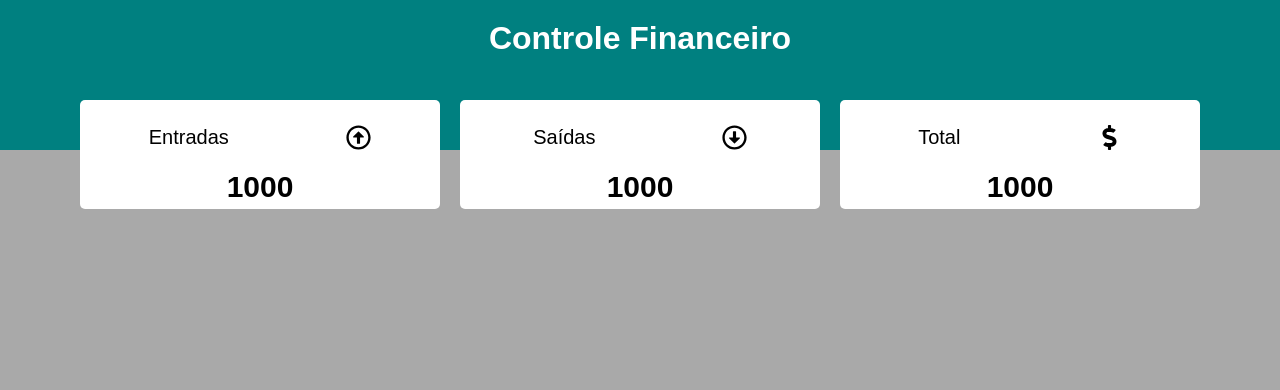
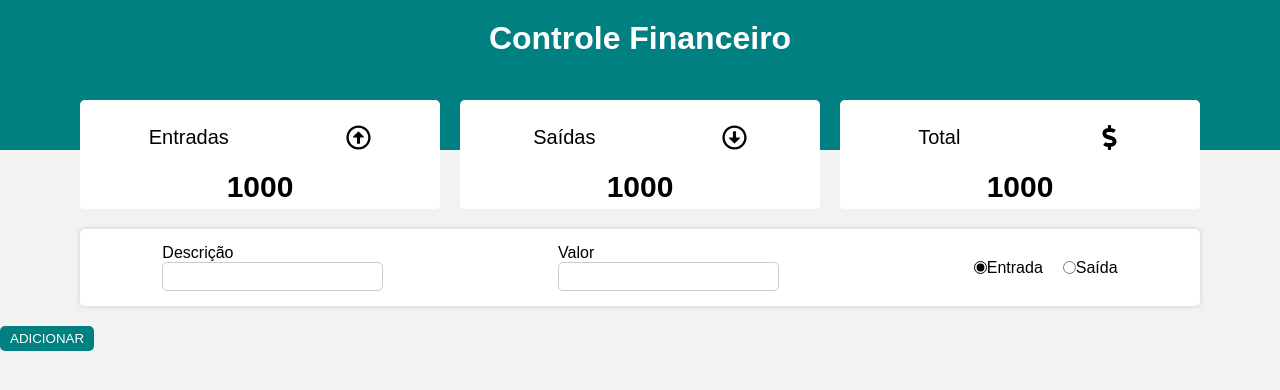
Before and after one commit to vitoriarx/controle-financeiro, a React (Create React App) app: page / in a window 1280 px wide. Shown: the top 390 px of the page. Built offline with nearby package versions, Linux system fonts and the light colour scheme.

Commit message:
update inputs

```diff
--- a/src/App.js
+++ b/src/App.js
@@ -2,12 +2,14 @@
 import Header from "./components/header";
 import Resume from "./components/resume";
 import GlobalStyle from "./styles/global";
+import Form from "./components/form";
 
 const App = () => {
     return (
         <>
             <Header />
             <Resume />
+            <Form />
             <GlobalStyle />
         </>
     )
--- /dev/null
+++ b/src/components/form/index.js
@@ -0,0 +1,53 @@
+import React, {useState} from 'react';
+import {Container, InputContent, Label, Input, RadioGroup, Button} from "./styles"
+
+
+const Form = () => {
+    const [desc, setDesc] = useState("");
+    const [amount, setAmount] = useState("");
+    const [isExpense, setExpense] = useState(false);
+
+    const handleSave =() => {
+        if(!desc || !amount){
+            alert("Informe a descrição e o valor!");
+            return;
+        } else if(amount < 1){
+            alert("O valor tem que ser positivo!");
+            return;
+        }
+    }
+    return(
+        <>
+            <Container>
+                <InputContent>
+                    <Label>Descrição </Label>
+                    <Input value={desc} onChange={(e) => setDesc(e.target.valeu)}/>
+                </InputContent>
+
+                <InputContent>
+                    <Label>Valor</Label>
+                    <Input value={amount}
+                    type="number"
+                    onChange={(e) => setAmount(e.target.value)}/>
+                </InputContent>
+
+                <RadioGroup>
+                    <Input type="radio"
+                    id='rIncome'
+                    defaultChecked name='group1'
+                    onChange={() => setExpense(!isExpense)}/>
+                    <Label htmlFor='rIncome'>Entrada</Label>
+
+
+                    <Input type='radio' id='rExpenses' name='group1' onChange={() => setExpense(!isExpense)} />
+                    <Label htmlFor='rExpenses'>Saída</Label>
+                </RadioGroup>
+            </Container>
+
+            <RadioGroup />
+            <Button onClick={handleSave}>ADICIONAR</Button>
+        </>
+    )
+};
+
+export default Form;
--- /dev/null
+++ b/src/components/form/styles.js
@@ -0,0 +1,55 @@
+import styled from 'styled-components';
+
+export const Container = styled.div`
+    max-width: 1120px;
+    margin: 20px auto;
+    width: 98%;
+    background-color: #fff;
+    box-shadow: 0px 0px 5px #ccc;
+    border-radius: 5px;
+    display: flex;
+    justify-content: space-around;
+    padding: 15px 0px;
+    gap: 10px;
+
+    @media (max-width: 750px) {
+        display: grid;
+    }
+`;
+
+export const InputContent = styled.div`
+    display: flex;
+    flex-direction: column;
+`;
+
+export const Label = styled.label`
+
+`;
+
+export const Input = styled.input`
+    outline: none;
+    border-radius: 5px;
+    padding: 5px 10px;
+    font-size: 15px;
+    border: 1px solid #ccc;
+`;
+
+export const RadioGroup = styled.div`
+    display: flex;
+    align-items: center;
+
+    input {
+        margin-left: 20px;
+        accent-color: black;
+        margin-top: 0;
+    }
+`;
+
+export const Button = styled.button`
+    padding: 5px 10px;
+    border: none;
+    border-radius: 5px;
+    cursor: pointer;
+    color: white;
+    background-color: teal;
+`;
--- a/src/styles/global.js
+++ b/src/styles/global.js
@@ -2,17 +2,14 @@
 
 const Global = createGlobalStyle`
 
-
-    *{
-        margin: 0;
-        padding: 0;
-    }
-
-    body{
-        font-family: 'Poppins', Sans-Serif;
-        background-color: 	#A9A9A9;
-    }
-
+  * {
+    margin: 0;
+    padding: 0;
+  }
+  body {
+    font-family: 'Poppins', Sans-Serif;
+    background-color: #f2f2f2;
+  }
 `;
 
 export default Global;
```
